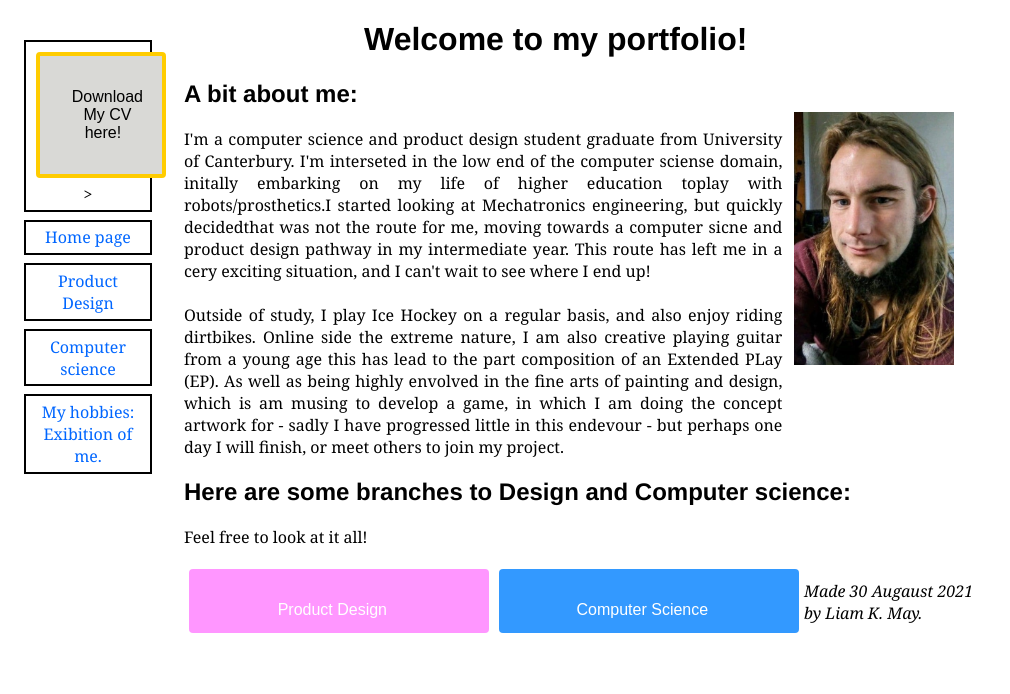
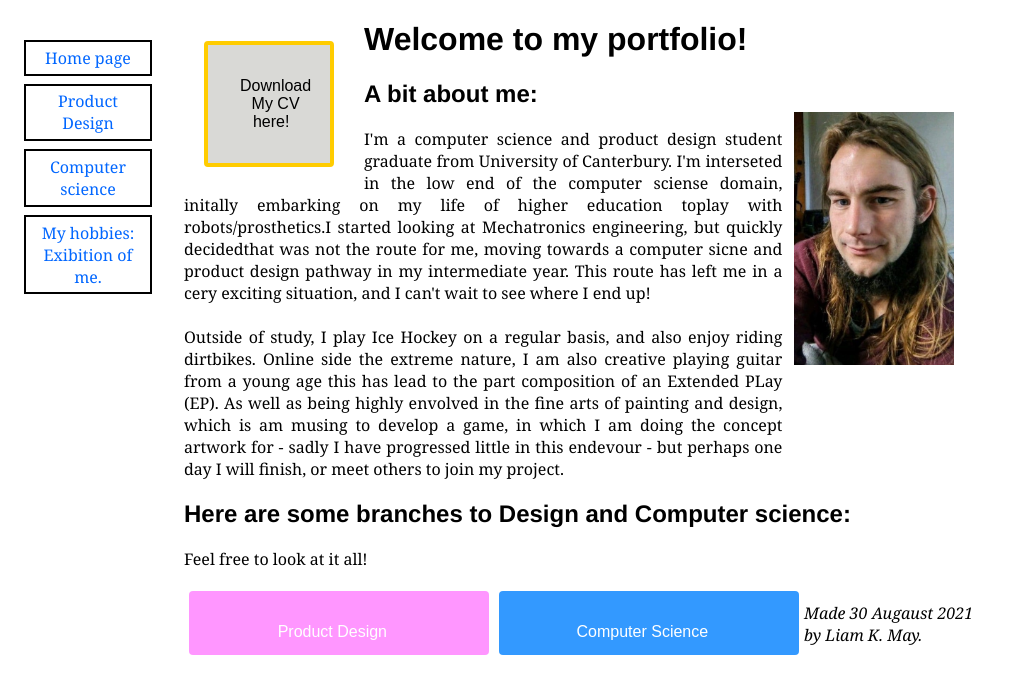
Before and after one commit to TheTriangleTrippa/Portfolio, a Jekyll site: the page built from index.html, in a window 1280 px wide. Shown: the top 694 px of the page, without its empty margins (0-1010 px from the left). Built offline with Jekyll 4.4.1, drawn with Linux system fonts in a browser that asks for light colours.

Commit message:
Update profile.html

```diff
--- a/_includes/profile.html
+++ b/_includes/profile.html
@@ -8,15 +8,15 @@
 
 <!-- Site navigation menu -->
  <container class="container">
-
-    <ul class="navbar">
-        <li><a <div class="dl-button">
+        <div class="dl-button">
             <form action="https://raw.githubusercontent.com/TheTriangleTrippa/Portfolio/ac819119422470eb97b80d42b2e75e590597b502/LIAM%20MAY%20CV%202020%201.pdf" method="get" target="_blank" >
               <button class="button" style="vertical-align:middle"><span>Download My CV here!</span>
               </button>
             </form>
-        </div>>
-       </a>
+        </div>
+
+    <ul class="navbar">
+
     <li><a href="index.html">Home page</a>
     <li><a href="ProdDesign.html">Product Design</a>
     <li><a href="CompSci.html">Computer science</a>
```
